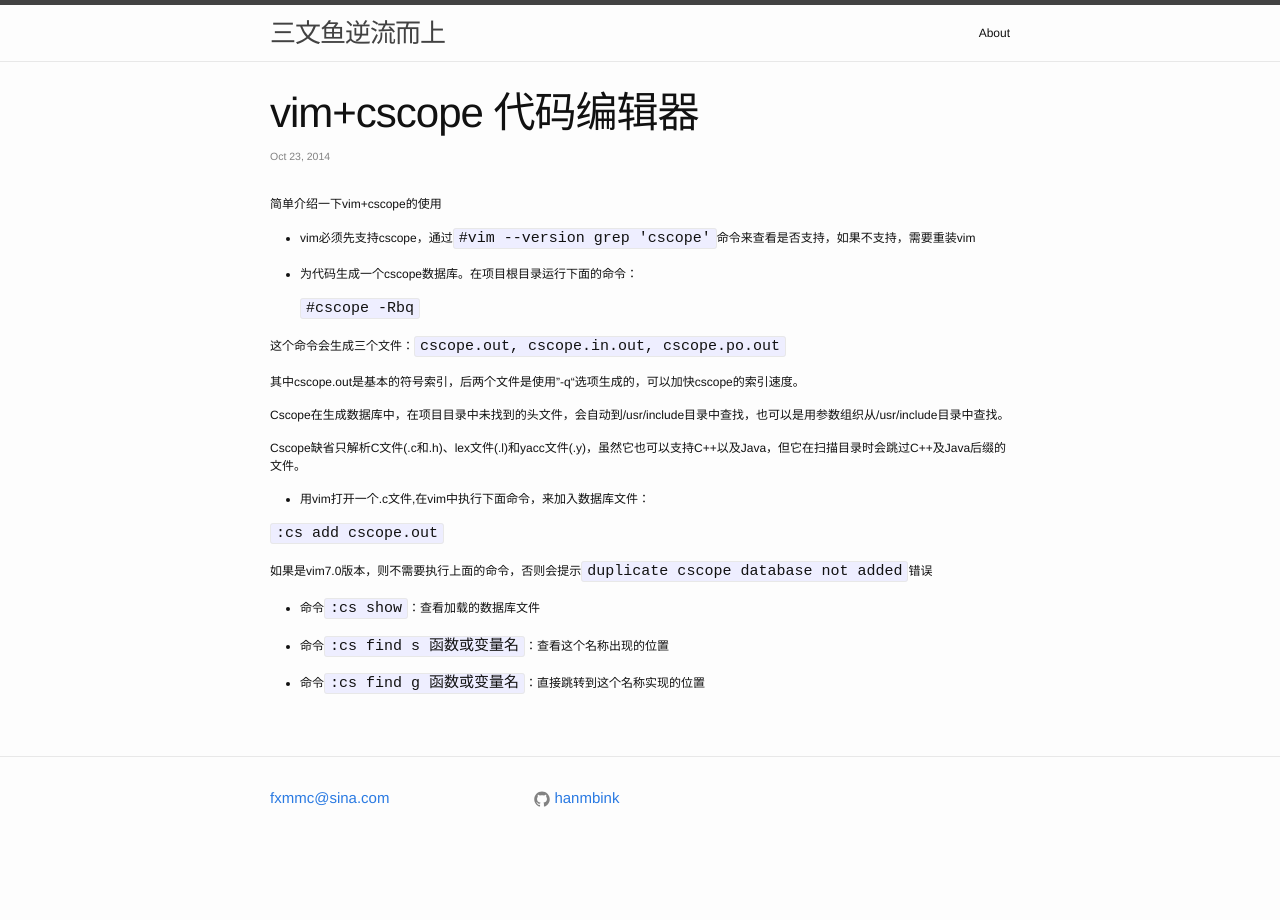
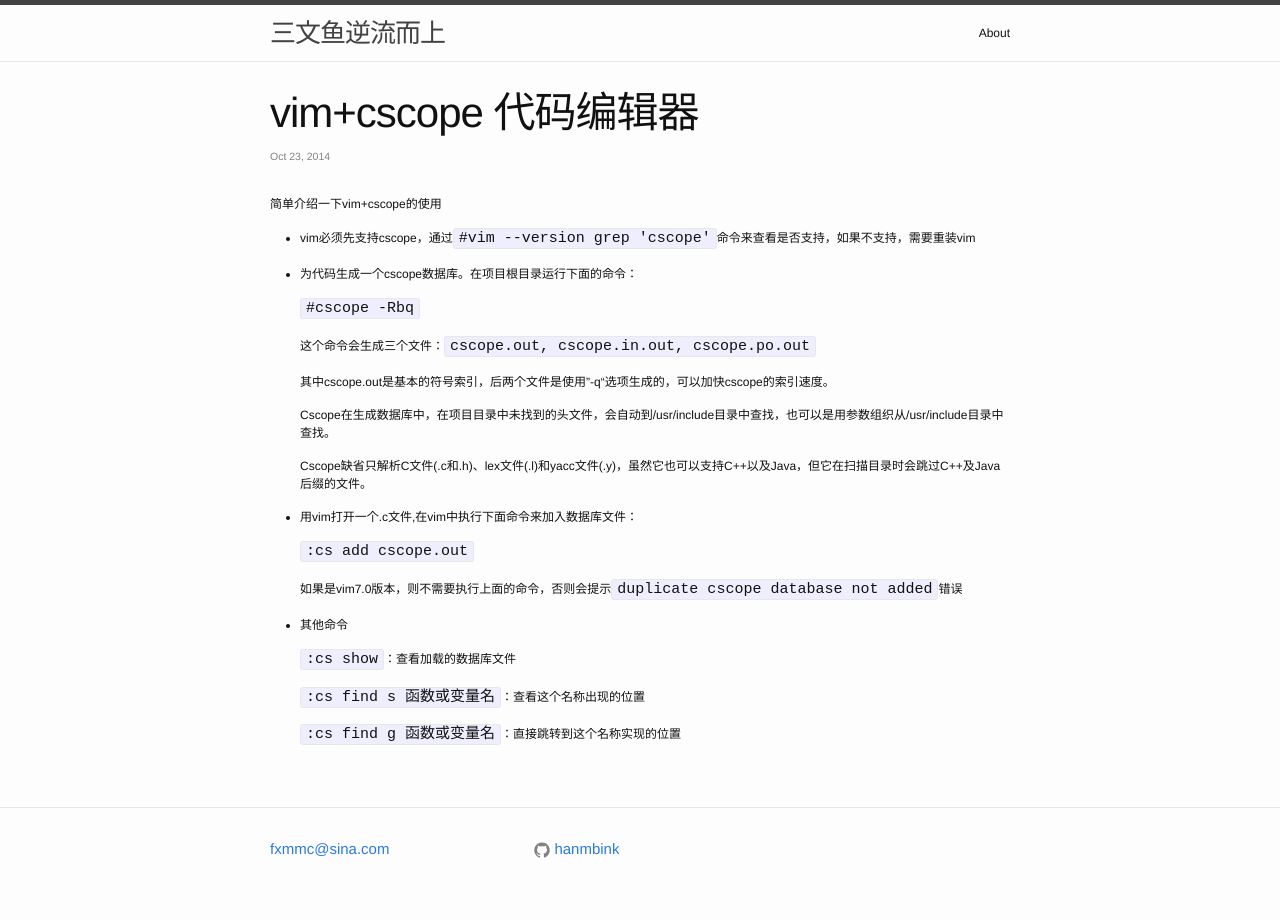
Before and after one commit to binkwang/hanmbink.github.io, a Jekyll site: the page built from _posts/2014-10-23-vim+Cscope.markdown, in a window 1280 px wide. Built offline with Jekyll 4.4.1, drawn with Linux system fonts in a browser that asks for light colours.

Commit message:
add new blog

```diff
--- a/_posts/2014-10-23-vim+Cscope.markdown
+++ b/_posts/2014-10-23-vim+Cscope.markdown
@@ -13,22 +13,24 @@ categories: [技术,Linux]
 
 	`#cscope -Rbq`
 
-这个命令会生成三个文件：`cscope.out, cscope.in.out, cscope.po.out`
+	这个命令会生成三个文件：`cscope.out, cscope.in.out, cscope.po.out`
 
-其中cscope.out是基本的符号索引，后两个文件是使用”-q“选项生成的，可以加快cscope的索引速度。
+	其中cscope.out是基本的符号索引，后两个文件是使用”-q“选项生成的，可以加快cscope的索引速度。
 
-Cscope在生成数据库中，在项目目录中未找到的头文件，会自动到/usr/include目录中查找，也可以是用参数组织从/usr/include目录中查找。
+	Cscope在生成数据库中，在项目目录中未找到的头文件，会自动到/usr/include目录中查找，也可以是用参数组织从/usr/include目录中查找。
 
-Cscope缺省只解析C文件(.c和.h)、lex文件(.l)和yacc文件(.y)，虽然它也可以支持C++以及Java，但它在扫描目录时会跳过C++及Java后缀的文件。
+	Cscope缺省只解析C文件(.c和.h)、lex文件(.l)和yacc文件(.y)，虽然它也可以支持C++以及Java，但它在扫描目录时会跳过C++及Java后缀的文件。
 
-* 用vim打开一个.c文件,在vim中执行下面命令，来加入数据库文件：
+* 用vim打开一个.c文件,在vim中执行下面命令来加入数据库文件：
 
-`:cs add cscope.out`
+	`:cs add cscope.out`
 
-如果是vim7.0版本，则不需要执行上面的命令，否则会提示`duplicate cscope database not added`错误
+	如果是vim7.0版本，则不需要执行上面的命令，否则会提示`duplicate cscope database not added`错误
 
-* 命令`:cs show`：查看加载的数据库文件
+* 其他命令
 
-* 命令`:cs find s 函数或变量名`：查看这个名称出现的位置
+	`:cs show`：查看加载的数据库文件
 
-* 命令`:cs find g 函数或变量名`：直接跳转到这个名称实现的位置
+	`:cs find s 函数或变量名`：查看这个名称出现的位置
+
+	`:cs find g 函数或变量名`：直接跳转到这个名称实现的位置
```
